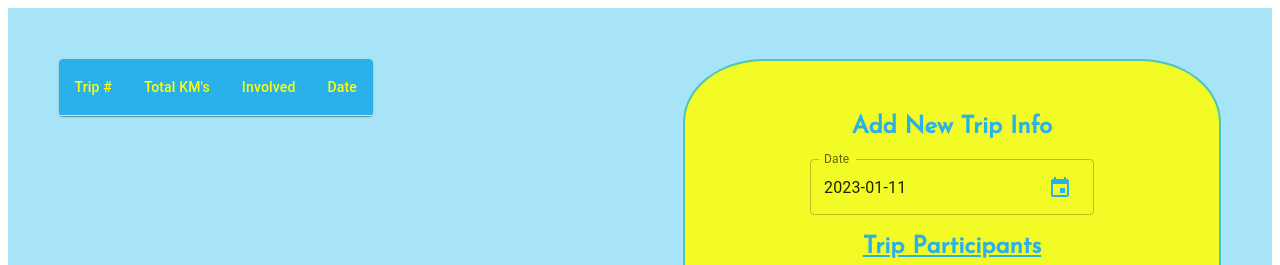
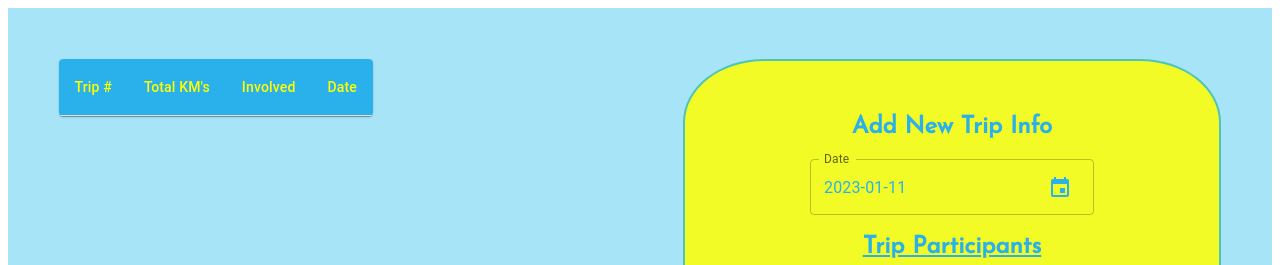
Before and after one commit to woobrendan/Fuel_Splitter, a React (Create React App) app in the folder fuel_splitter/: page / in a window 1280 px wide. Shown: the top 265 px of the page. Built offline with nearby package versions, Linux system fonts and the light colour scheme.

Commit message:
target date-picker and give color

```diff
--- a/fuel_splitter/src/Styles/tripinfo.scss
+++ b/fuel_splitter/src/Styles/tripinfo.scss
@@ -44,6 +44,12 @@
     color: #2ab1eb;
   }
 
+  #date-picker {
+    .MuiInputBase-root {
+      color: #2ab1eb;
+    }
+  }
+
   h2 {
     text-decoration: underline;
     margin-bottom: 0;
```
